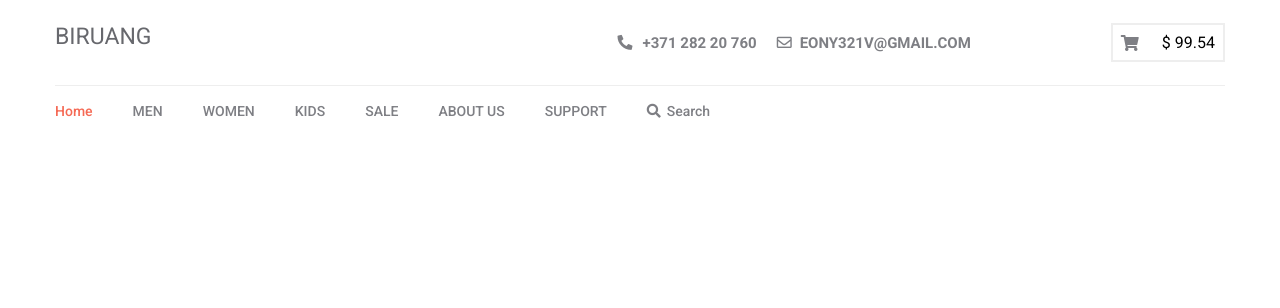
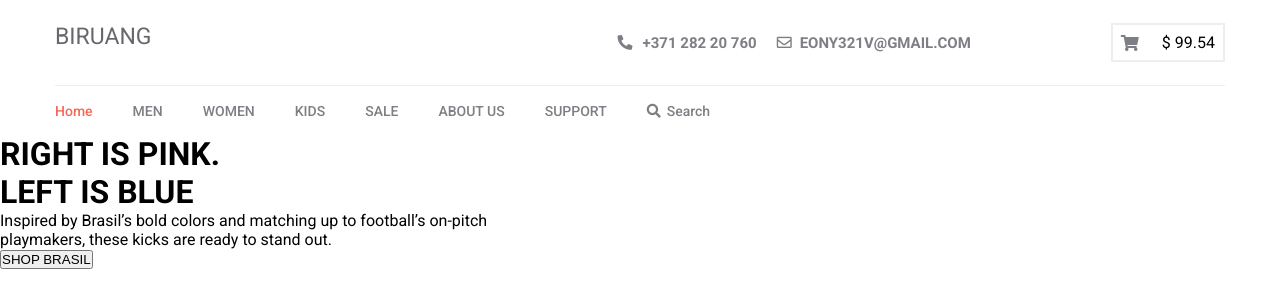
Before and after one commit to KadirovDev/Biruang-Brand, a plain HTML site: page index.html in a window 1280 px wide. Drawn offline with Linux system fonts and the light colour scheme.

Commit message:
add head

```diff
--- a/index.html
+++ b/index.html
@@ -40,6 +40,15 @@
                 </div>
             </nav>
         </div>
+        <div class="head">
+            <div class="container">
+                <h1>RIGHT IS PINK. <br>
+                    LEFT IS BLUE</h1>
+                    <p>Inspired by Brasil’s bold colors and matching up to football’s  on-pitch<br>
+                        playmakers, these kicks are ready to stand out.</p>
+                    <button class="btn">SHOP BRASIL</button>
+                    </div>
+        </div>
     </header>
 </body>
 </html>
```
